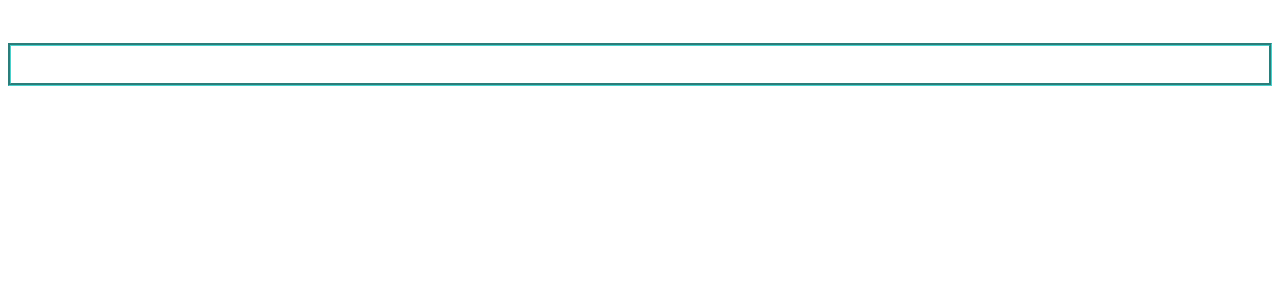
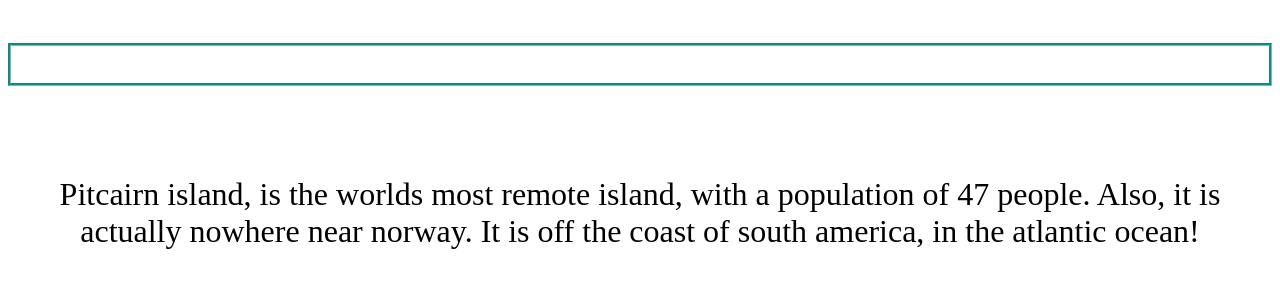
Before and after one commit to Finnian-Schaffer/new-country-website, a plain HTML site: page fact2.html in a window 1280 px wide. Shown: the part 157-444 px from the top of the page. Drawn offline with Linux system fonts and the light colour scheme.

Commit message:
more changes

```diff
--- a/fact2.html
+++ b/fact2.html
@@ -51,8 +51,8 @@
      </h1>
      <br>
      <br>
-     <p>
-
+     <p class="ski">
+         Pitcairn island, is the worlds most remote island, with a population of 47 people. Also, it is actually nowhere near norway. It is off the coast of south america, in the atlantic ocean!
      </p>
 
 
--- a/styles.css
+++ b/styles.css
@@ -77,3 +77,7 @@ border-style: groove;
  .body{
 
  }
+ .ski{
+     text-align: center;
+     font-size: 200%;
+ }
```
Also changed, not shown: fact1.html (+3 -0 lines), fact3.html (+2 -2 lines).
